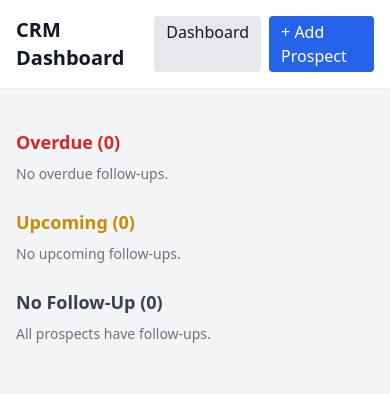
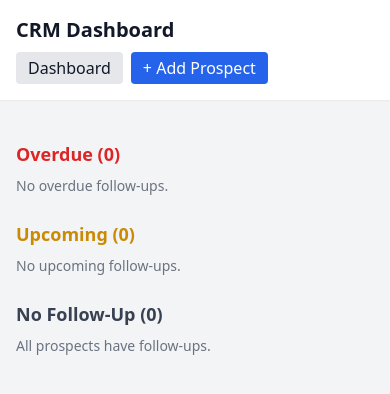
Before and after one commit to JUL7868/crm-project, a Flask app: page / in a window 390 px wide. Shown: the top 394 px of the page. Run offline with Flask 3, Linux system fonts and the light colour scheme; data that the repository does not hold is empty; some libraries are stand-ins or nearby versions.

Commit message:
fix mobile layout + postgres

```diff
--- a/app/templates/dashboard.html
+++ b/app/templates/dashboard.html
@@ -8,7 +8,7 @@
 <body class="bg-gray-100 text-gray-900">
 
 <!-- NAVBAR -->
-<div class="bg-white shadow-sm p-4 flex justify-between items-center">
+<div class="bg-white shadow-sm p-4 flex flex-col md:flex-row md:justify-between md:items-center gap-2">
     <h1 class="text-xl font-semibold">CRM Dashboard</h1>
 
     <div class="flex gap-2">
@@ -27,9 +27,9 @@
     {% for p in overdue %}
     <div class="bg-white rounded-lg shadow mb-3 border-l-4 border-red-500">
 
-        <!-- CLICKABLE AREA -->
         <a href="/prospect/{{ p.id }}" class="block p-4 hover:bg-gray-50 transition">
-            <div class="flex justify-between items-center">
+            <div class="flex flex-col md:flex-row md:justify-between md:items-center gap-2">
+
                 <div>
                     <div class="font-semibold text-lg">{{ p.name }}</div>
                     <div class="text-sm text-gray-500">{{ p.company or "No company" }}</div>
@@ -41,10 +41,10 @@
                 <div class="text-xs text-red-500 font-medium">
                     OVERDUE
                 </div>
+
             </div>
         </a>
 
-        <!-- QUICK ACTION -->
         <div class="px-4 pb-3">
             <a href="/quick_snooze/{{ p.id }}"
                class="text-sm text-blue-600 hover:underline">
@@ -68,7 +68,8 @@
     <div class="bg-white rounded-lg shadow mb-3 border-l-4 border-yellow-400">
 
         <a href="/prospect/{{ p.id }}" class="block p-4 hover:bg-gray-50 transition">
-            <div class="flex justify-between items-center">
+            <div class="flex flex-col md:flex-row md:justify-between md:items-center gap-2">
+
                 <div>
                     <div class="font-semibold text-lg">{{ p.name }}</div>
                     <div class="text-sm text-gray-500">{{ p.company or "No company" }}</div>
@@ -80,6 +81,7 @@
                 <div class="text-xs text-yellow-500 font-medium">
                     UPCOMING
                 </div>
+
             </div>
         </a>
 
@@ -106,7 +108,8 @@
     <div class="bg-white rounded-lg shadow mb-3 border-l-4 border-gray-300">
 
         <a href="/prospect/{{ p.id }}" class="block p-4 hover:bg-gray-50 transition">
-            <div class="flex justify-between items-center">
+            <div class="flex flex-col md:flex-row md:justify-between md:items-center gap-2">
+
                 <div>
                     <div class="font-semibold text-lg">{{ p.name }}</div>
                     <div class="text-sm text-gray-500">{{ p.company or "No company" }}</div>
@@ -118,6 +121,7 @@
                 <div class="text-xs text-gray-400 font-medium">
                     NO FOLLOW-UP
                 </div>
+
             </div>
         </a>
 
```
